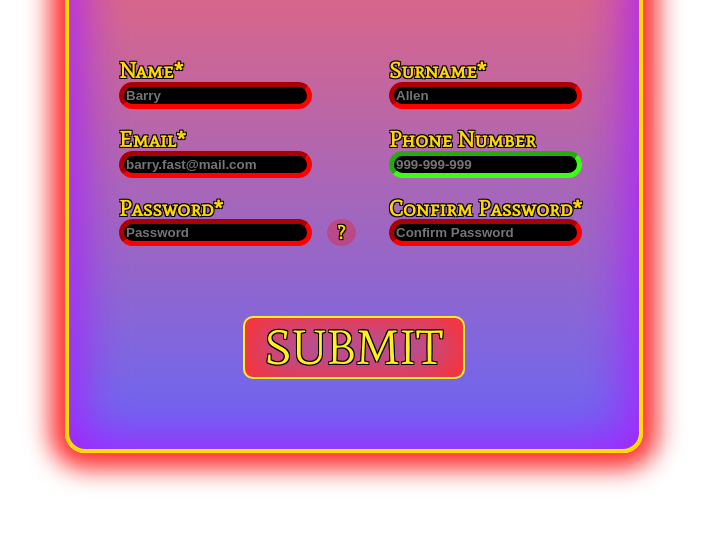
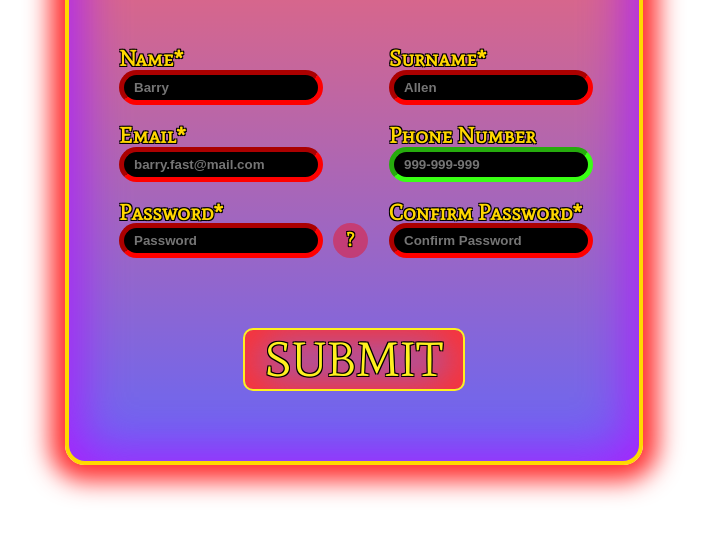
Before and after one commit to Charbytesdev/sign-up-form, a plain HTML site: page index.html in a window 1280 px wide. Shown: the part 253-790 px from the top of the page, without its empty margins (286-993 px from the left). Drawn offline with Linux system fonts and the light colour scheme.

Commit message:
Modify input and tooltip for accessibility

```diff
--- a/css/style.css
+++ b/css/style.css
@@ -235,6 +235,8 @@ input {
   border-width: 5px;
   color: white;
   font-weight: 700;
+  padding: 5px;
+  padding-left: 10px;
 }
 
 input:invalid {
@@ -258,12 +260,12 @@ input:focus {
 }
 
 #tooltip {
-  margin-left: 15px;
+  margin-left: 10px;
   font-size: 20px;
   cursor: help;
-  padding: 3px 10px;
+  padding: 6px 13px;
   border-radius: 50%;
-  background: rgba(255, 0, 0, 0.3);
+  background: rgba(255, 0, 0, 0.4);
 }
 
 #tooltip-text {
@@ -278,7 +280,7 @@ input:focus {
 
   padding: 5px;
   bottom: 44%;
-  transform: translateX(5.9rem);
+  transform: translateX(6.5rem);
   position: absolute;
   transition: 0.5s;
 }
```
